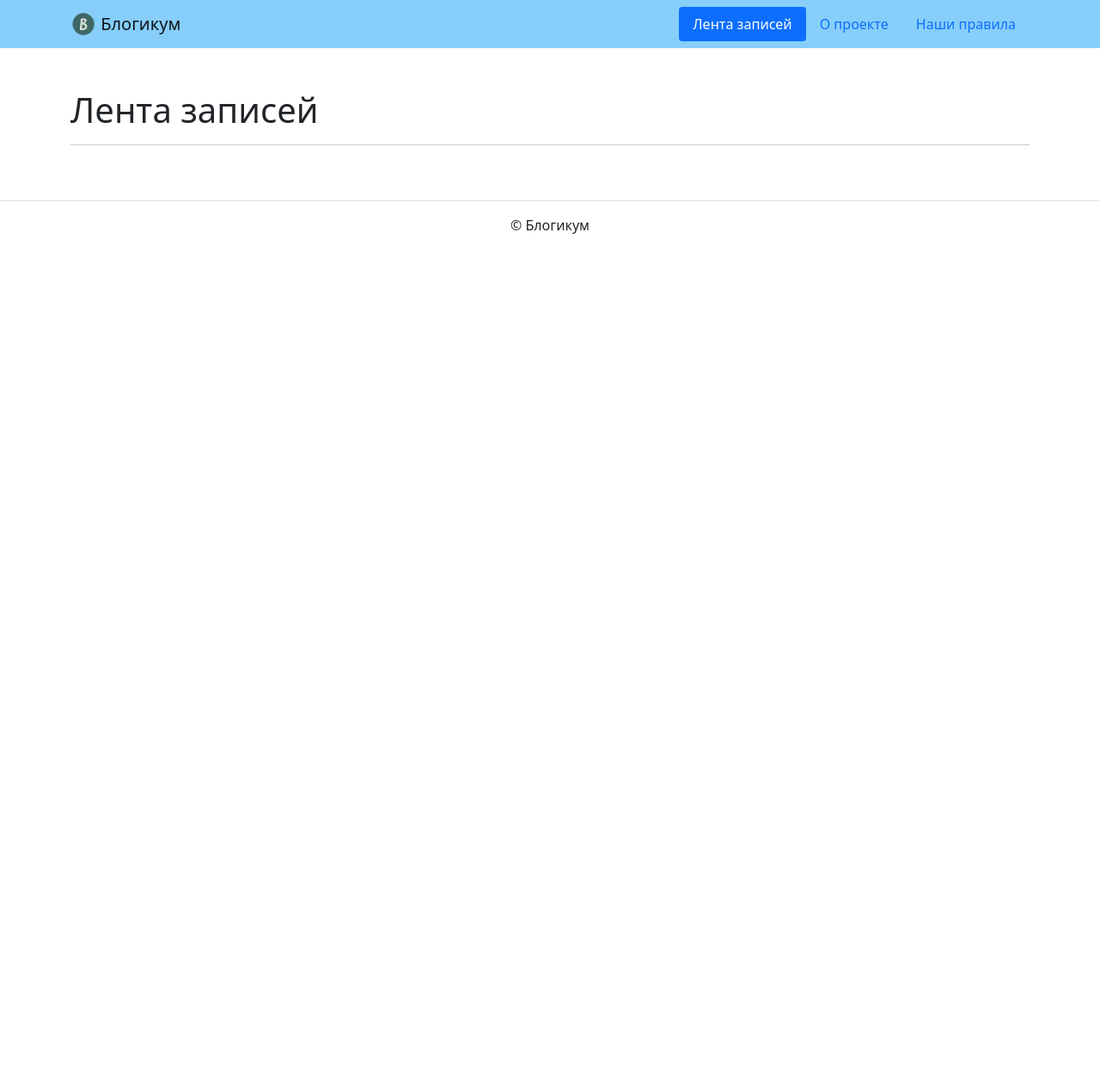
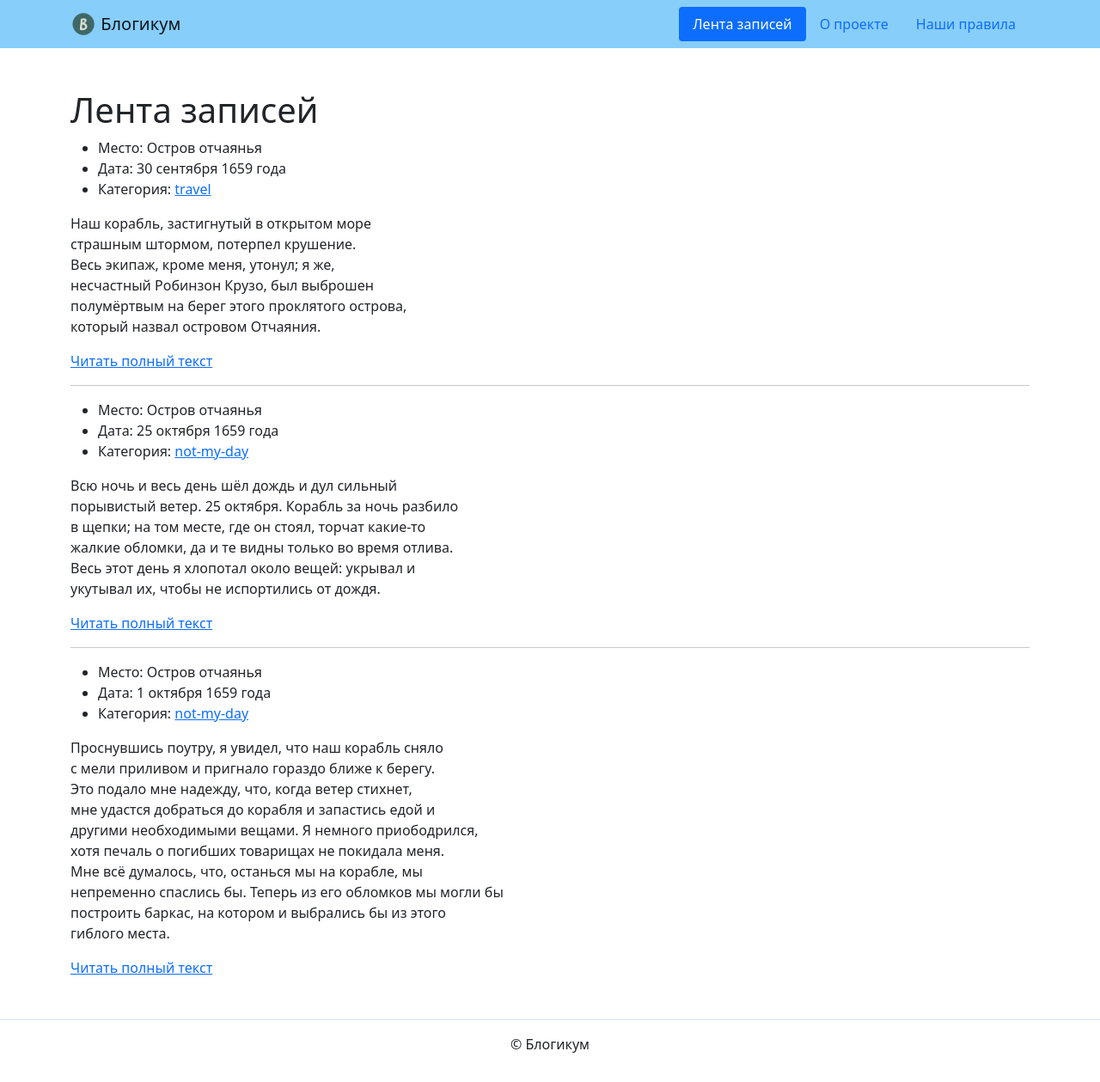
Before and after one commit to ChervonnykhTim/django-sprint1, a Django app: page / in a window 1280 px wide. Shown: the whole page at 86% size. Before the commit the page ends 272 px from the top, so only its background shows below. Run offline with Django 5.2, Linux system fonts and the light colour scheme; some libraries are stand-ins or nearby versions.

Commit message:
Опишите чтофывфывфыв

```diff
--- a/blogicum/blog/views.py
+++ b/blogicum/blog/views.py
@@ -57,14 +57,10 @@ def index(request):
 
 def post_detail(request, id):
     current_post = next((p for p in posts if p['id'] == id), None)
-    context = {
-        'post': current_post,
-    }
+    context = {'post': current_post}
     return render(request, 'blog/detail.html', context)
 
 
 def category_posts(request, category_slug):
-    context = {
-        'slug_name': category_slug,
-    }
+    context = {'slug_name': category_slug}
     return render(request, 'blog/category.html', context)
--- a/blogicum/templates/blog/index.html
+++ b/blogicum/templates/blog/index.html
@@ -42,29 +42,18 @@
     <main>
   <div class="container py-5">
     <h1>Лента записей</h1>
-        <!-- Перебираем в цикле все посты -->
-        {% for post in posts %}
-        <hr>
+    {% for post in post_list %}
     <article>
       <ul>
-            <li>
-              Место: {{ post.location }}
-            </li>
-            <li>
-              Дата: {{ post.date }}
-            </li>
-            <li>
-              Категория: <a href="{% url 'blog:category_posts' category_slug=post.category %}">{{ post.category }}</a>
-            </li>
+        <li>Место: {{ post.location }}</li>
+        <li>Дата: {{ post.date }}</li>
+        <li>Категория: <a href="{% url 'blog:category_posts' post.category %}">{{ post.category }}</a></li>
       </ul>
-          <!-- Первые 10 слов -->
-          <p>
-            {{ post.text|truncatewords:10 }} ...
-          </p>
-          <a href="{% url 'blog:post_detail' id=post.id %}">Читать полный текст</a>
+      <p>{{ post.text|linebreaksbr }}</p>
+      <a href="{% url 'blog:post_detail' post.id %}">Читать полный текст</a>
     </article>
+    {% if not forloop.last %}<hr>{% endif %}
     {% endfor %}
-        <hr>
   </div>
 </main>
     <footer class="border-top text-center py-3">
```
Lines whose indentation alone changed are shown as unchanged.
